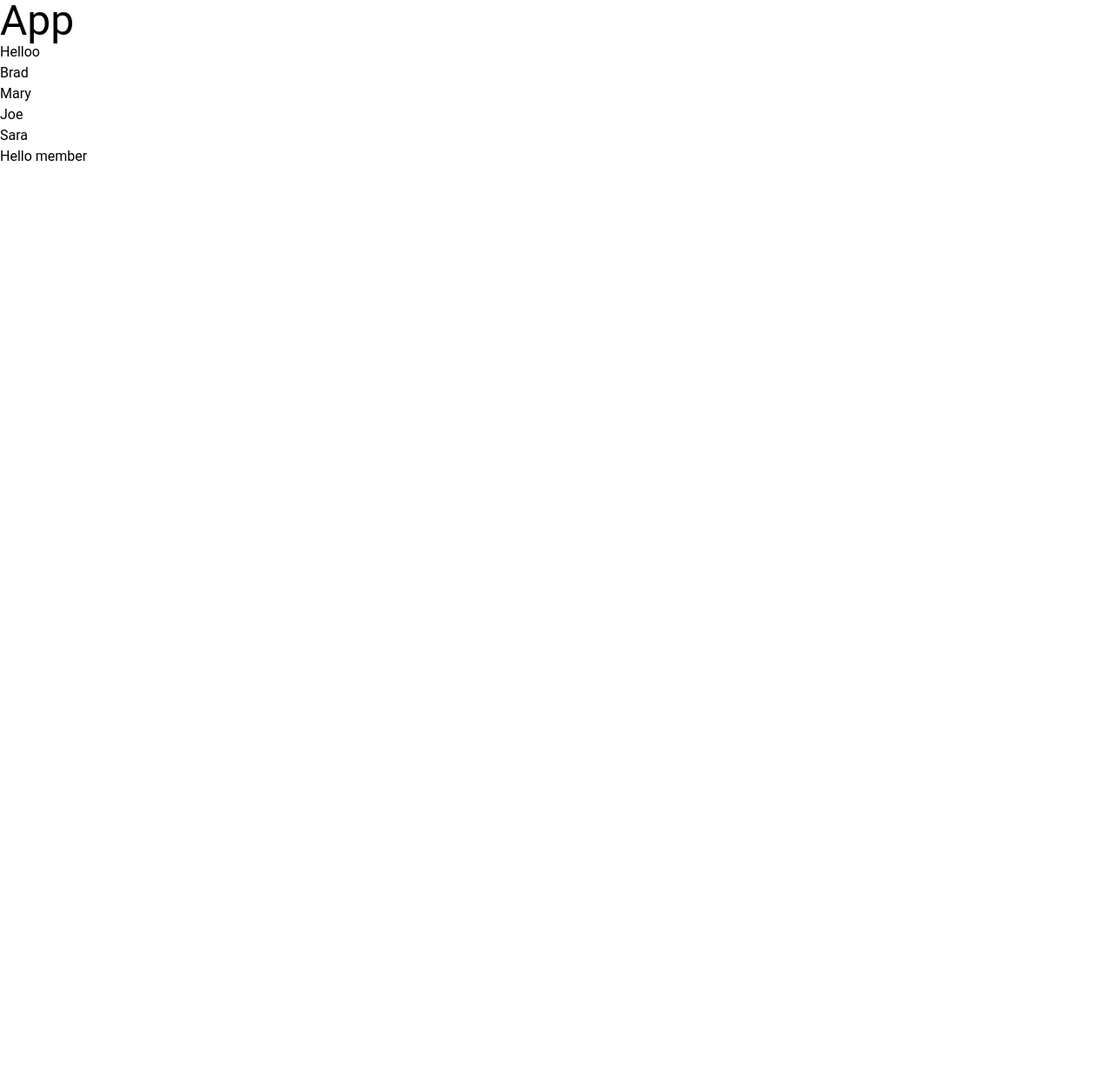
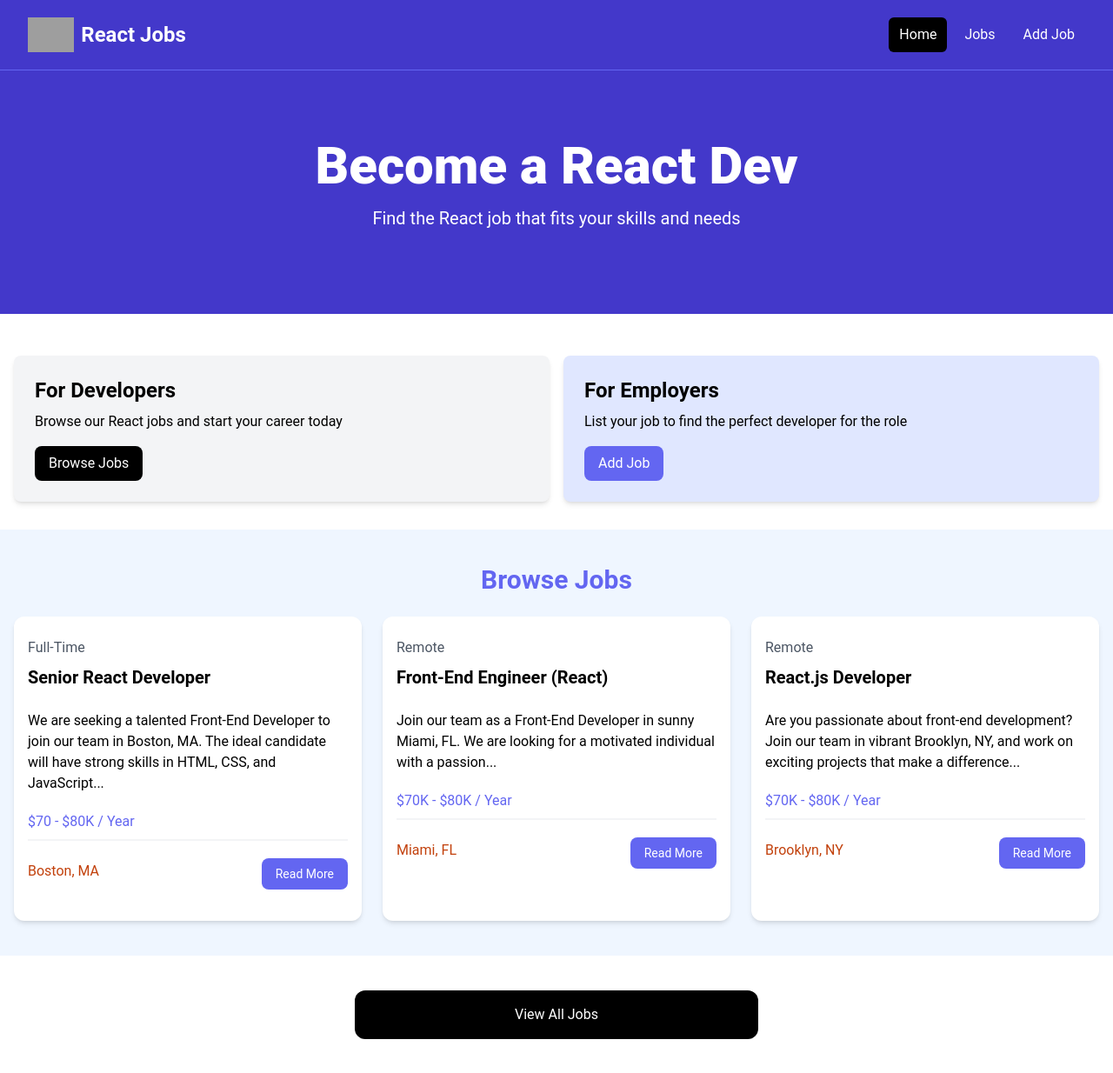
Before and after one commit to AbijuruT/React-journey, a React (Vite) app in the folder job-finder/: page / in a window 1280 px wide. Shown: the whole page at 87% size. Before the commit the page ends 800 px from the top, so only its background shows below. Built offline with nearby package versions, Linux system fonts and the light colour scheme; grey boxes are pictures that could not be loaded.

Commit message:
Bringing things together

```diff
--- a/job-finder/src/App.jsx
+++ b/job-finder/src/App.jsx
@@ -1,16 +1,203 @@
 const App = () => {
-  const list = ['Brad', 'Mary', 'Joe', 'Sara'];
-  const loggedIn = true;
 	return (
 		<>
-			<div className='text-5xl'>App</div>
-			<p>Helloo</p>
-			<ul>
-				{list.map((name, index) => (
-					<li key={index}>{name}</li>
-				))}
-			</ul>
-			{loggedIn && <h1> Hello member</h1>}
+			<nav className='bg-indigo-700 border-b border-indigo-500'>
+				<div className='mx-auto max-w-7xl px-2 sm:px-6 lg:px-8'>
+					<div className='flex h-20 items-center justify-between'>
+						<div className='flex flex-1 items-center justify-center md:items-stretch md:justify-start'>
+							{/* <!-- Logo --> */}
+							<a
+								className='flex flex-shrink-0 items-center mr-4'
+								href='/index.html'>
+								<img
+									className='h-10 w-auto'
+									src='images/logo.png'
+									alt='React Jobs'
+								/>
+								<span className='hidden md:block text-white text-2xl font-bold ml-2'>
+									React Jobs
+								</span>
+							</a>
+							<div className='md:ml-auto'>
+								<div className='flex space-x-2'>
+									<a
+										href='/index.html'
+										className='text-white bg-black hover:bg-gray-900 hover:text-white rounded-md px-3 py-2'>
+										Home
+									</a>
+									<a
+										href='/jobs.html'
+										className='text-white hover:bg-gray-900 hover:text-white rounded-md px-3 py-2'>
+										Jobs
+									</a>
+									<a
+										href='/add-job.html'
+										className='text-white hover:bg-gray-900 hover:text-white rounded-md px-3 py-2'>
+										Add Job
+									</a>
+								</div>
+							</div>
+						</div>
+					</div>
+				</div>
+			</nav>
+
+			{/* <!-- Hero --> */}
+			<section className='bg-indigo-700 py-20 mb-4'>
+				<div className='max-w-7xl mx-auto px-4 sm:px-6 lg:px-8 flex flex-col items-center'>
+					<div className='text-center'>
+						<h1 className='text-4xl font-extrabold text-white sm:text-5xl md:text-6xl'>
+							Become a React Dev
+						</h1>
+						<p className='my-4 text-xl text-white'>
+							Find the React job that fits your skills and needs
+						</p>
+					</div>
+				</div>
+			</section>
+
+			{/* <!-- Developers and Employers --> */}
+			<section className='py-4'>
+				<div className='container-xl lg:container m-auto'>
+					<div className='grid grid-cols-1 md:grid-cols-2 gap-4 p-4 rounded-lg'>
+						<div className='bg-gray-100 p-6 rounded-lg shadow-md'>
+							<h2 className='text-2xl font-bold'>For Developers</h2>
+							<p className='mt-2 mb-4'>
+								Browse our React jobs and start your career today
+							</p>
+							<a
+								href='/jobs.html'
+								className='inline-block bg-black text-white rounded-lg px-4 py-2 hover:bg-gray-700'>
+								Browse Jobs
+							</a>
+						</div>
+						<div className='bg-indigo-100 p-6 rounded-lg shadow-md'>
+							<h2 className='text-2xl font-bold'>For Employers</h2>
+							<p className='mt-2 mb-4'>
+								List your job to find the perfect developer for the role
+							</p>
+							<a
+								href='/add-job.html'
+								className='inline-block bg-indigo-500 text-white rounded-lg px-4 py-2 hover:bg-indigo-600'>
+								Add Job
+							</a>
+						</div>
+					</div>
+				</div>
+			</section>
+
+			{/* <!-- Browse Jobs --> */}
+			<section className='bg-blue-50 px-4 py-10'>
+				<div className='container-xl lg:container m-auto'>
+					<h2 className='text-3xl font-bold text-indigo-500 mb-6 text-center'>
+						Browse Jobs
+					</h2>
+					<div className='grid grid-cols-1 md:grid-cols-3 gap-6'>
+						{/* <!-- Job Listing 1 --> */}
+						<div className='bg-white rounded-xl shadow-md relative'>
+							<div className='p-4'>
+								<div className='mb-6'>
+									<div className='text-gray-600 my-2'>Full-Time</div>
+									<h3 className='text-xl font-bold'>Senior React Developer</h3>
+								</div>
+
+								<div className='mb-5'>
+									We are seeking a talented Front-End Developer to join our team
+									in Boston, MA. The ideal candidate will have strong skills in
+									HTML, CSS, and JavaScript...
+								</div>
+
+								<h3 className='text-indigo-500 mb-2'>$70 - $80K / Year</h3>
+
+								<div className='border border-gray-100 mb-5'></div>
+
+								<div className='flex flex-col lg:flex-row justify-between mb-4'>
+									<div className='text-orange-700 mb-3'>
+										<i className='fa-solid fa-location-dot text-lg'></i>
+										Boston, MA
+									</div>
+									<a
+										href='job.html'
+										className='h-[36px] bg-indigo-500 hover:bg-indigo-600 text-white px-4 py-2 rounded-lg text-center text-sm'>
+										Read More
+									</a>
+								</div>
+							</div>
+						</div>
+						{/* <!-- Job Listing 2 --> */}
+						<div className='bg-white rounded-xl shadow-md relative'>
+							<div className='p-4'>
+								<div className='mb-6'>
+									<div className='text-gray-600 my-2'>Remote</div>
+									<h3 className='text-xl font-bold'>
+										Front-End Engineer (React)
+									</h3>
+								</div>
+
+								<div className='mb-5'>
+									Join our team as a Front-End Developer in sunny Miami, FL. We
+									are looking for a motivated individual with a passion...
+								</div>
+
+								<h3 className='text-indigo-500 mb-2'>$70K - $80K / Year</h3>
+
+								<div className='border border-gray-100 mb-5'></div>
+
+								<div className='flex flex-col lg:flex-row justify-between mb-4'>
+									<div className='text-orange-700 mb-3'>
+										<i className='fa-solid fa-location-dot text-lg'></i>
+										Miami, FL
+									</div>
+									<a
+										href='job.html'
+										className='h-[36px] bg-indigo-500 hover:bg-indigo-600 text-white px-4 py-2 rounded-lg text-center text-sm'>
+										Read More
+									</a>
+								</div>
+							</div>
+						</div>
+						{/* <!-- Job Listing 3 --> */}
+						<div className='bg-white rounded-xl shadow-md relative'>
+							<div className='p-4'>
+								<div className='mb-6'>
+									<div className='text-gray-600 my-2'>Remote</div>
+									<h3 className='text-xl font-bold'>React.js Developer</h3>
+								</div>
+
+								<div className='mb-5'>
+									Are you passionate about front-end development? Join our team
+									in vibrant Brooklyn, NY, and work on exciting projects that
+									make a difference...
+								</div>
+
+								<h3 className='text-indigo-500 mb-2'>$70K - $80K / Year</h3>
+
+								<div className='border border-gray-100 mb-5'></div>
+
+								<div className='flex flex-col lg:flex-row justify-between mb-4'>
+									<div className='text-orange-700 mb-3'>
+										<i className='fa-solid fa-location-dot text-lg'></i>
+										Brooklyn, NY
+									</div>
+									<a
+										href='job.html'
+										className='h-[36px] bg-indigo-500 hover:bg-indigo-600 text-white px-4 py-2 rounded-lg text-center text-sm'>
+										Read More
+									</a>
+								</div>
+							</div>
+						</div>
+					</div>
+				</div>
+			</section>
+
+			<section className='m-auto max-w-lg my-10 px-6'>
+				<a
+					href='jobs.html'
+					className='block bg-black text-white text-center py-4 px-6 rounded-xl hover:bg-gray-700'>
+					View All Jobs
+				</a>
+			</section>
 		</>
 	);
 };
```
